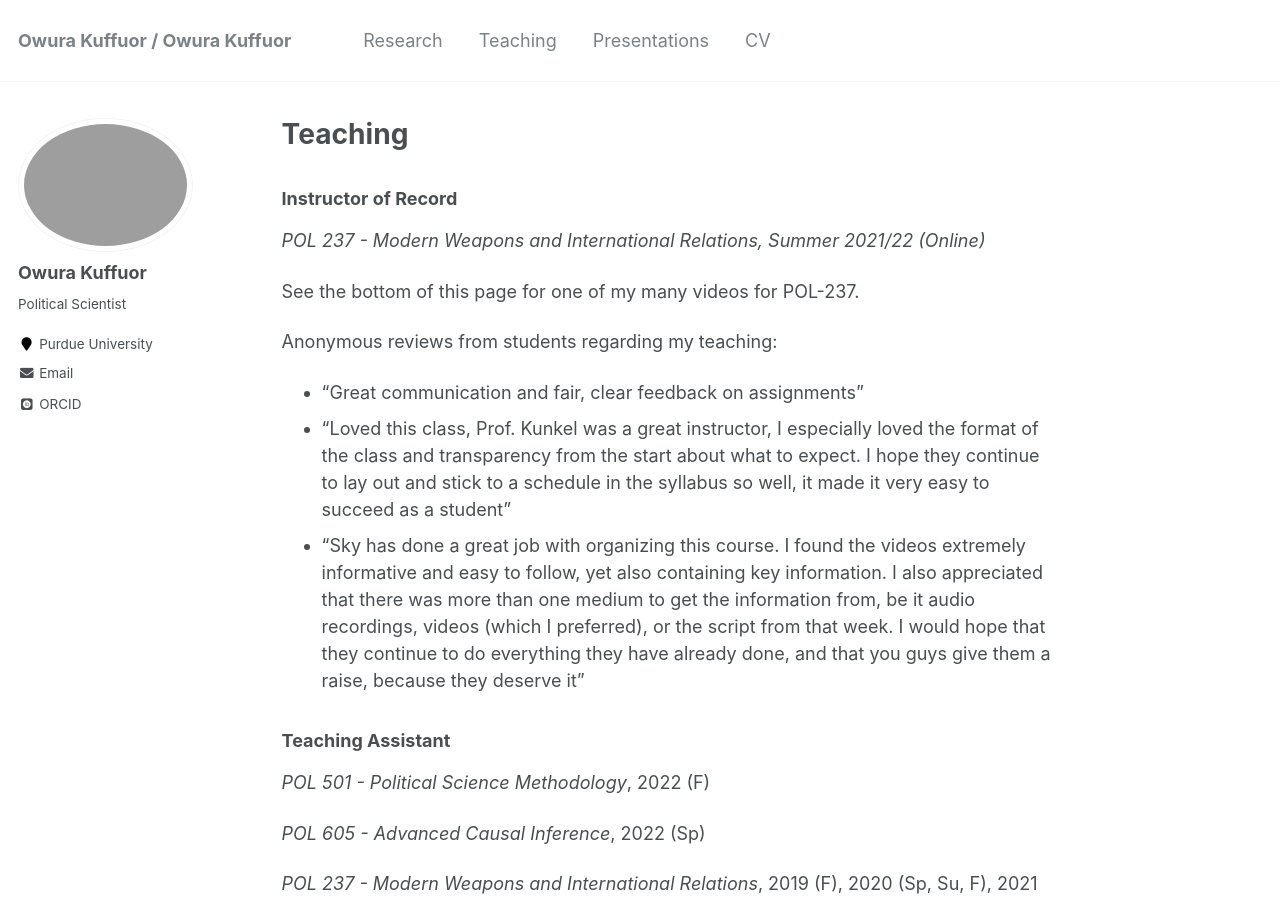
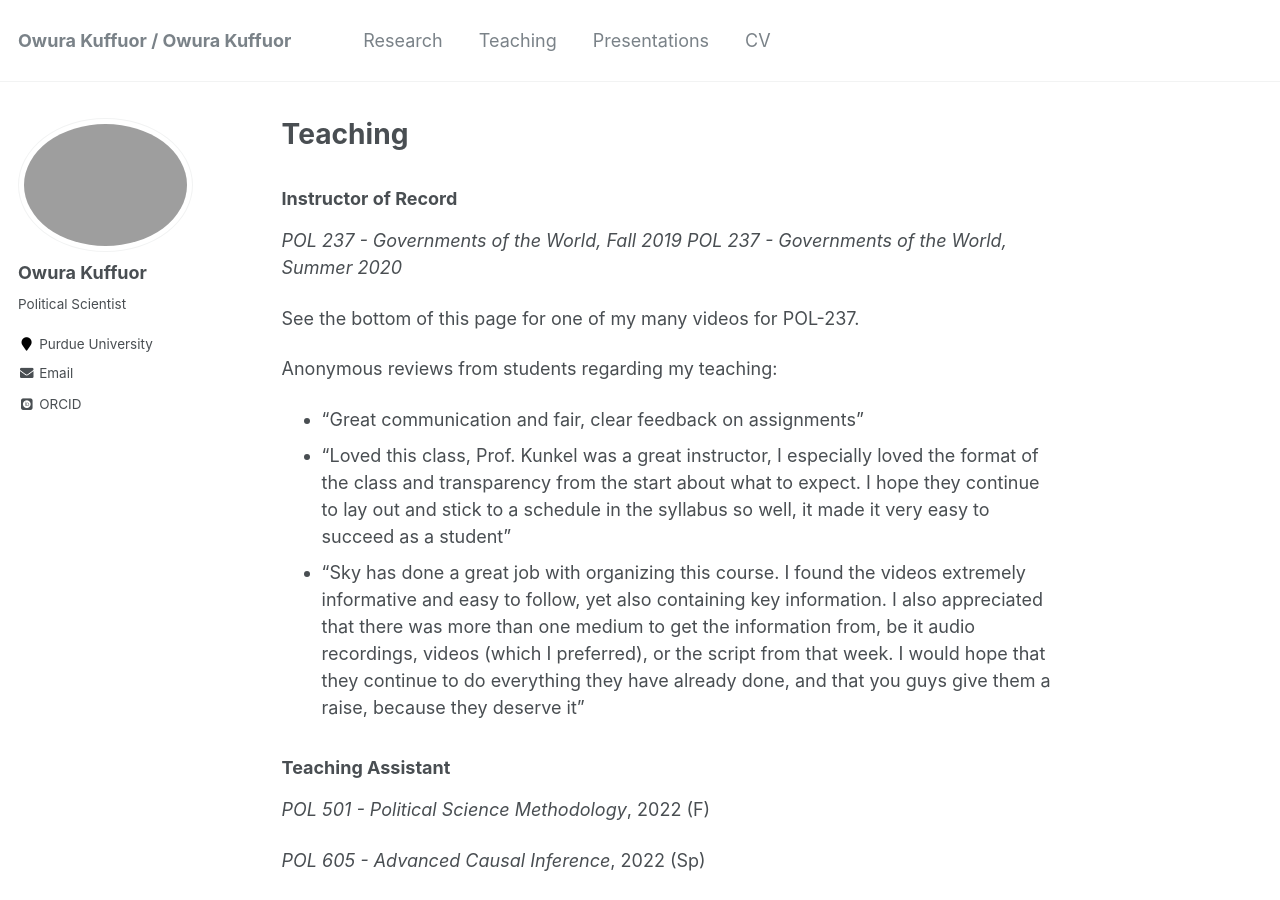
Before and after one commit to okuffuor/github.io, a Jekyll site: the page built from _pages/teaching.md, in a window 1280 px wide and 900 px high. Built offline with Jekyll 4.4.1, drawn with Linux system fonts in a browser that asks for light colours; some web fonts are replaced.

Commit message:
Update teaching.md

```diff
--- a/_pages/teaching.md
+++ b/_pages/teaching.md
@@ -7,7 +7,8 @@ author_profile: true
 
 ### Instructor of Record
 
-*POL 237 - Modern Weapons and International Relations, Summer 2021/22 (Online)*
+*POL 237 - Governments of the World, Fall 2019*
+*POL 237 - Governments of the World, Summer 2020*
 
 See the bottom of this page for one of my many videos for POL-237.
 
```
